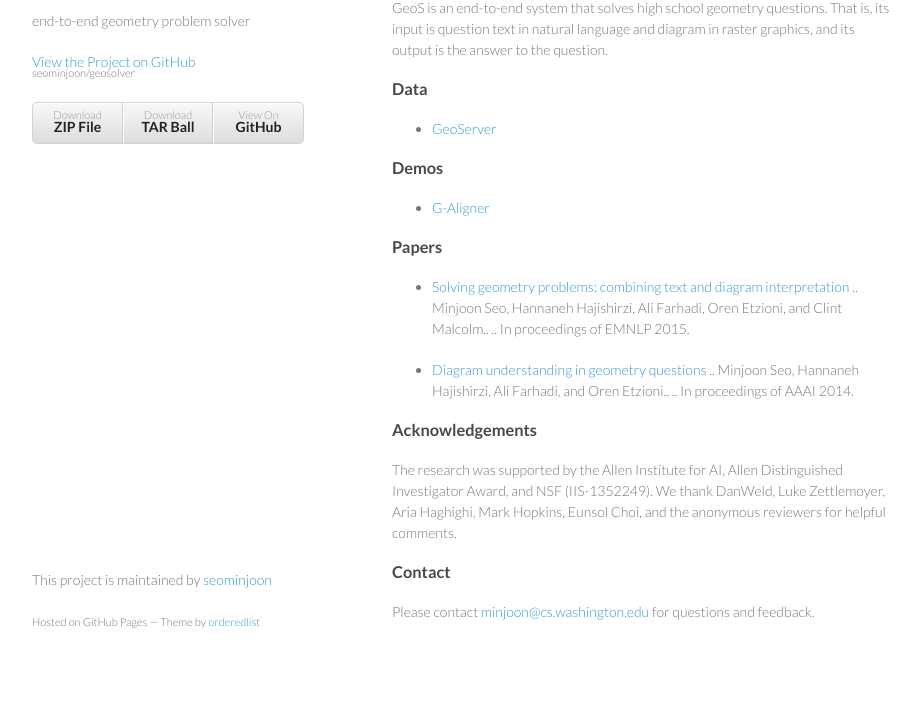
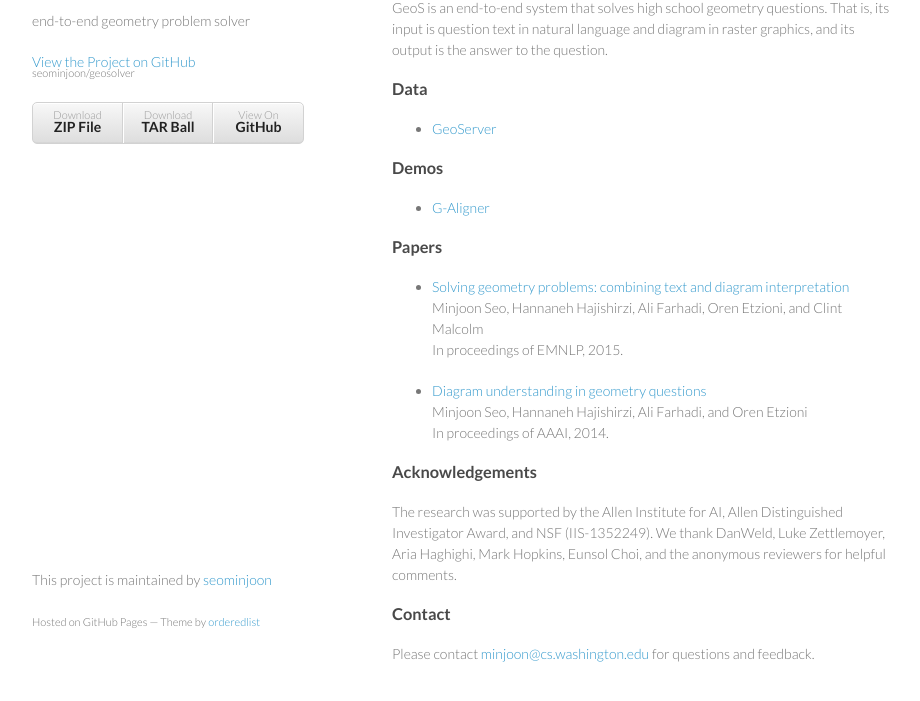
Before and after one commit to seominjoon/geosolver, a plain HTML site: page index.html in a window 1280 px wide. Shown: the part 99-800 px from the top of the page, without its empty margins (178-1098 px from the left). Drawn offline with Linux system fonts and the light colour scheme.

```diff
--- a/index.html
+++ b/index.html
@@ -51,12 +51,12 @@
 <a id="papers" class="anchor" href="#papers" aria-hidden="true"><span class="octicon octicon-link"></span></a>Papers</h3>
 
 <ul>
-<li><p><a href="http://seominjoon.github.io/geosolver/images/emnlp2015.pdf">Solving geometry problems: combining text and diagram interpretation</a>
-.. Minjoon Seo, Hannaneh Hajishirzi, Ali Farhadi, Oren Etzioni, and Clint Malcolm..
-.. In proceedings of EMNLP 2015.</p></li>
-<li><p><a href="http://seominjoon.github.io/geosolver/images/aaai2014.pdf">Diagram understanding in geometry questions</a>
-.. Minjoon Seo, Hannaneh Hajishirzi, Ali Farhadi, and Oren Etzioni..
-.. In proceedings of AAAI 2014.</p></li>
+<li><p><a href="http://seominjoon.github.io/geosolver/images/emnlp2015.pdf">Solving geometry problems: combining text and diagram interpretation</a><br>
+Minjoon Seo, Hannaneh Hajishirzi, Ali Farhadi, Oren Etzioni, and Clint Malcolm<br>
+In proceedings of EMNLP, 2015.</p></li>
+<li><p><a href="http://seominjoon.github.io/geosolver/images/aaai2014.pdf">Diagram understanding in geometry questions</a><br>
+Minjoon Seo, Hannaneh Hajishirzi, Ali Farhadi, and Oren Etzioni<br>
+In proceedings of AAAI, 2014.</p></li>
 </ul>
 
 <h3>
--- a/params.json
+++ b/params.json
@@ -1 +1 @@
-{"name":"GeoS","tagline":"end-to-end geometry problem solver","body":"### About\r\nGeoS is an end-to-end system that solves high school geometry questions. That is, its input is question text in natural language and diagram in raster graphics, and its output is the answer to the question. \r\n\r\n### Data\r\n- [GeoServer](https://github.com/seominjoon/GeoServer)\r\n\r\n### Demos\r\n- [G-Aligner](http://trusty.cs.washington.edu:9239/vpsel/)\r\n\r\n### Papers\r\n- [Solving geometry problems: combining text and diagram interpretation](http://seominjoon.github.io/geosolver/images/emnlp2015.pdf)\r\n.. Minjoon Seo, Hannaneh Hajishirzi, Ali Farhadi, Oren Etzioni, and Clint Malcolm..\r\n.. In proceedings of EMNLP 2015.\r\n\r\n- [Diagram understanding in geometry questions](http://seominjoon.github.io/geosolver/images/aaai2014.pdf)\r\n.. Minjoon Seo, Hannaneh Hajishirzi, Ali Farhadi, and Oren Etzioni..\r\n.. In proceedings of AAAI 2014.\r\n\r\n### Acknowledgements\r\nThe research was supported by the Allen Institute for AI, Allen Distinguished Investigator Award, and NSF (IIS-1352249). We thank DanWeld, Luke Zettlemoyer, Aria Haghighi, Mark Hopkins, Eunsol Choi, and the anonymous reviewers for helpful comments.\r\n\r\n### Contact\r\nPlease contact [minjoon@cs.washington.edu](mailto:minjoon@cs.washington.edu) for questions and feedback.\r\n","google":"UA-39035380-4","note":"Don't delete this file! It's used internally to help with page regeneration."}
+{"name":"GeoS","tagline":"end-to-end geometry problem solver","body":"### About\r\nGeoS is an end-to-end system that solves high school geometry questions. That is, its input is question text in natural language and diagram in raster graphics, and its output is the answer to the question. \r\n\r\n### Data\r\n- [GeoServer](https://github.com/seominjoon/GeoServer)\r\n\r\n### Demos\r\n- [G-Aligner](http://trusty.cs.washington.edu:9239/vpsel/)\r\n\r\n### Papers\r\n- [Solving geometry problems: combining text and diagram interpretation](http://seominjoon.github.io/geosolver/images/emnlp2015.pdf)  \r\n  Minjoon Seo, Hannaneh Hajishirzi, Ali Farhadi, Oren Etzioni, and Clint Malcolm  \r\n  In proceedings of EMNLP, 2015.\r\n\r\n- [Diagram understanding in geometry questions](http://seominjoon.github.io/geosolver/images/aaai2014.pdf)  \r\n  Minjoon Seo, Hannaneh Hajishirzi, Ali Farhadi, and Oren Etzioni  \r\n  In proceedings of AAAI, 2014.\r\n\r\n### Acknowledgements\r\nThe research was supported by the Allen Institute for AI, Allen Distinguished Investigator Award, and NSF (IIS-1352249). We thank DanWeld, Luke Zettlemoyer, Aria Haghighi, Mark Hopkins, Eunsol Choi, and the anonymous reviewers for helpful comments.\r\n\r\n### Contact\r\nPlease contact [minjoon@cs.washington.edu](mailto:minjoon@cs.washington.edu) for questions and feedback.\r\n","google":"UA-39035380-4","note":"Don't delete this file! It's used internally to help with page regeneration."}
```
